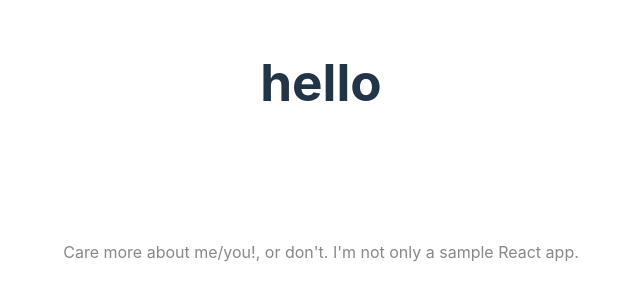
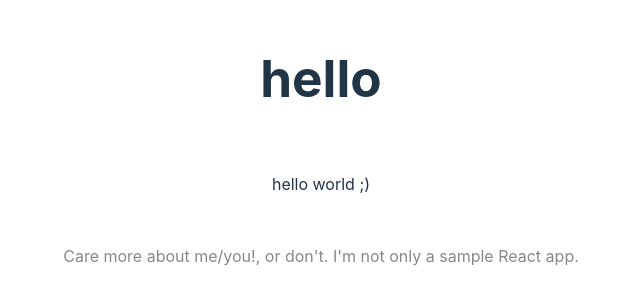
Before and after one commit to jakhsu/sample-react-app, a React (Vite) app: page / in a window 1280 px wide. Shown: the part 250-554 px from the top of the page, without its empty margins (319-959 px from the left). Built offline with nearby package versions, Linux system fonts and the light colour scheme.

Commit message:
Update App.tsx

```diff
--- a/src/App.tsx
+++ b/src/App.tsx
@@ -12,8 +12,9 @@ function App() {
       </div>
       <h1>hello</h1>
       <div className="card">
-        <p>
-        </p>
+        <div>
+          hello world ;)
+        </div>
       </div>
       <p className="read-the-docs">
         Care more about me/you!, or don't. I'm not only a sample React app.
```
